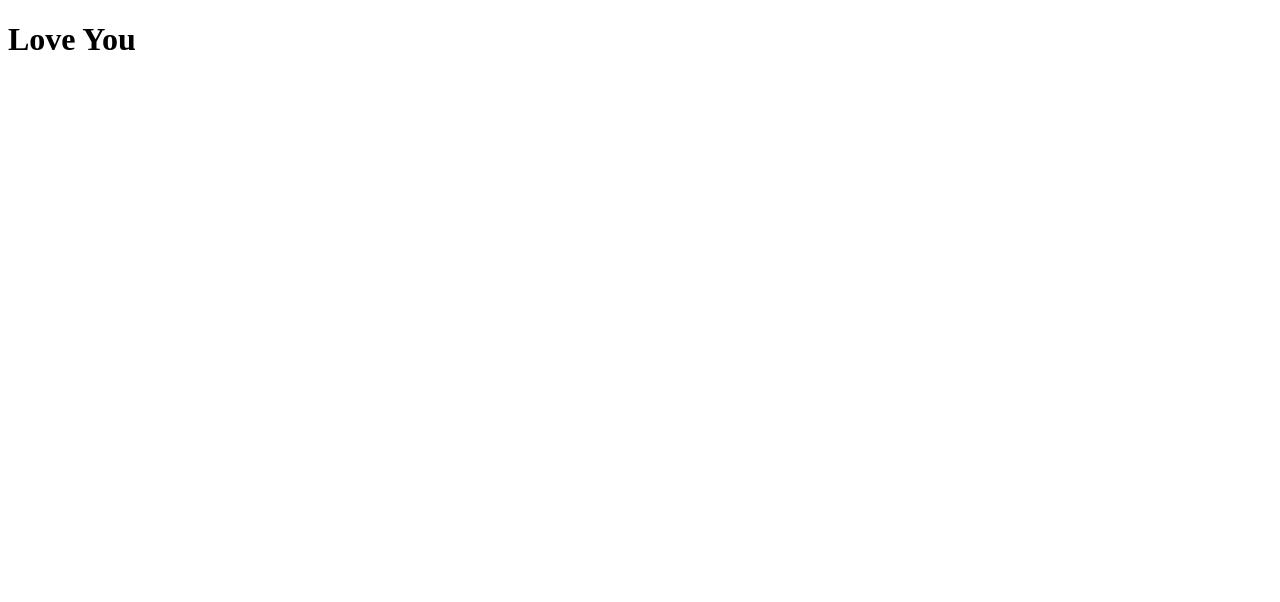
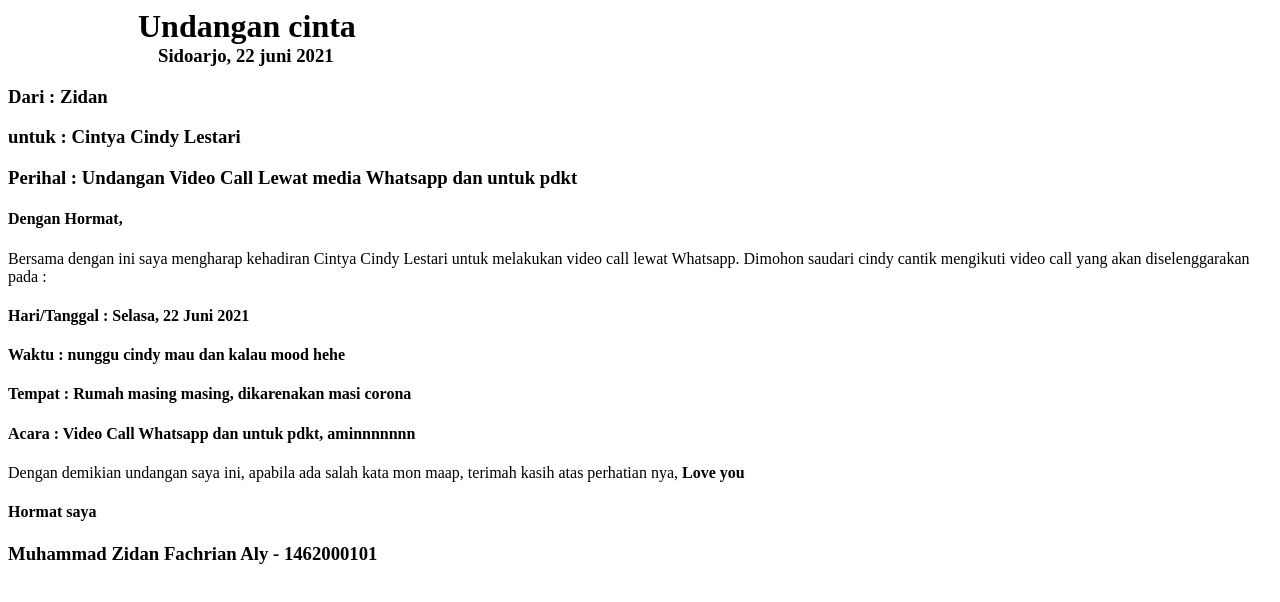
Before and after one commit to zidanweasley/loveyou, a plain HTML site: page index.html in a window 1280 px wide. Drawn offline with Linux system fonts and the light colour scheme.

Commit message:
Update index.html

```diff
--- a/index.html
+++ b/index.html
@@ -4,9 +4,31 @@
     <meta charset="UTF-8">
     <meta http-equiv="X-UA-Compatible" content="IE=edge">
     <meta name="viewport" content="width=device-width, initial-scale=1.0">
-    <title>Love You</title>
+    <title>Zidan, invite you!</title>
 </head>
 <body>
-    <h1>Love You</h1>
+    <h1 style="margin: 0; margin-left: 130px;">Undangan cinta</h1>
+    <h3 style="margin: 0; margin-left: 150px;">Sidoarjo, 22 juni 2021</h3>
+
+<h3>Dari    : <b>Zidan</b></h3>
+<h3>untuk : <b>Cintya Cindy Lestari</b></h3>
+<h3>Perihal : <b>Undangan Video Call Lewat media Whatsapp dan untuk pdkt</b></h3>
+
+<h4>Dengan Hormat,</h4>
+
+<p>Bersama dengan ini saya mengharap kehadiran Cintya Cindy Lestari untuk melakukan video call lewat
+    Whatsapp. Dimohon saudari cindy cantik mengikuti video call yang akan diselenggarakan pada :
+</p>
+
+<h4>Hari/Tanggal : <b>Selasa, 22 Juni 2021</b></h4>
+<h4>Waktu         : <b>nunggu cindy mau dan kalau mood hehe</b></h4>
+<h4>Tempat        : <b>Rumah masing masing, dikarenakan masi corona</b></h4>
+<h4>Acara         : <b>Video Call Whatsapp dan untuk pdkt, aminnnnnnn</b></h4>
+
+<p>Dengan demikian undangan saya ini, apabila ada salah kata mon maap, terimah kasih atas perhatian nya, <b>Love you</b></p>
+
+<h4>Hormat saya</h4>
+<h3>Muhammad Zidan Fachrian Aly - 1462000101</h3>
+
 </body>
 </html>
```
